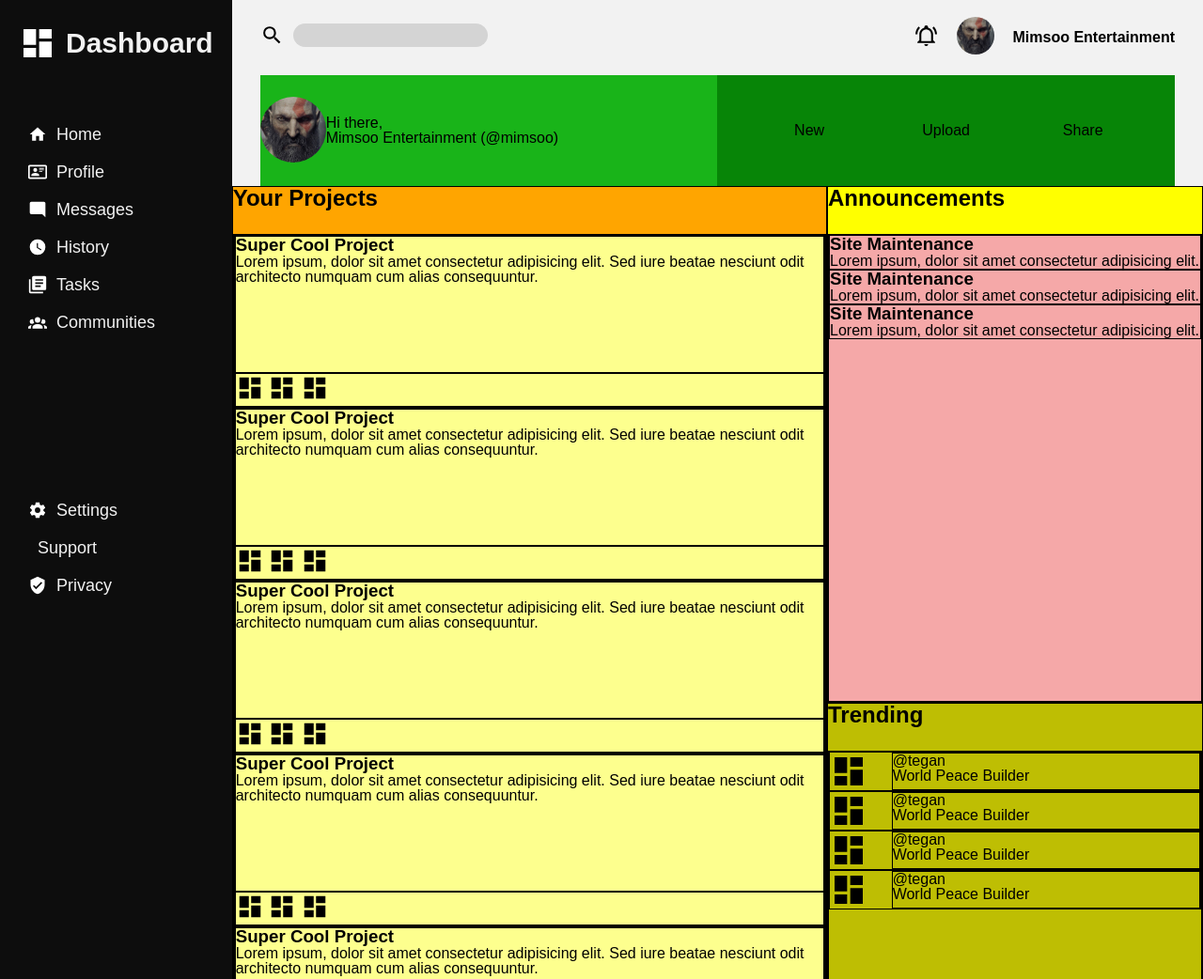
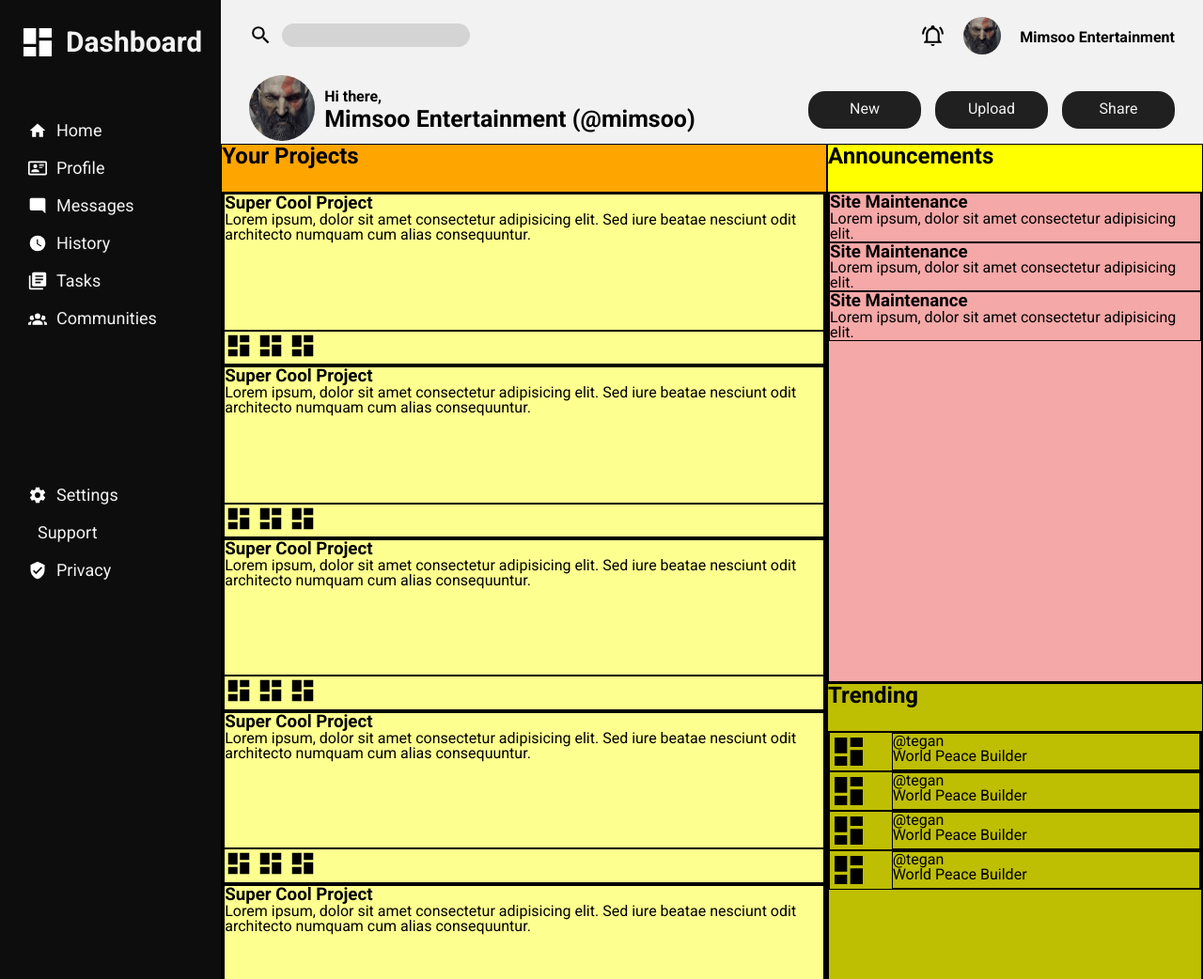
Before and after one commit to ashLuchowa/Odin_Dashboard, a plain HTML site: page index.html in a window 1280 px wide. Shown: the top 1042 px of the page at 94% size. Drawn offline with Linux system fonts and the light colour scheme.

Commit message:
Finish header section

```diff
--- a/index.html
+++ b/index.html
@@ -7,6 +7,9 @@
     <meta name="viewport" content="width=device-width, initial-scale=1.0">
     <link rel="stylesheet" href="./main.css">
     <link rel="stylesheet" href="./normalize.css">
+    <link rel="preconnect" href="https://fonts.googleapis.com">
+    <link rel="preconnect" href="https://fonts.gstatic.com" crossorigin>
+    <link href="https://fonts.googleapis.com/css2?family=Roboto:ital,wght@0,100;0,300;0,400;0,500;0,700;0,900;1,100;1,300;1,400;1,500;1,700;1,900&display=swap" rel="stylesheet">
     <title>Admin Dashboard</title>
 </head>
 
--- a/main.css
+++ b/main.css
@@ -7,7 +7,7 @@
 }
 
 * {
-    font-family: sans-serif;
+    font-family: 'Roboto', sans-serif;
     line-height: 1;
     margin: 0;
     padding: 0;
@@ -94,7 +94,6 @@ button {
 header {
     padding: 0px 30px;
     background-color: var(--text-color-main);
-    height: 1fr;
     display: grid;
     grid-template-columns: 1fr 1fr;
     grid-template-rows: 80px 1fr;
@@ -124,11 +123,15 @@ header {
     border-radius: 20px;
     background-color: rgb(212, 212, 212);
     height: 25px;
-    /* margin: 0px 200px 0px 20px; */
+    width: 200px;
+}
+
+#site-search:focus {
+    width: 350px;
+    transition: 0.15s ease-in-out;
 }
 
 .header-name {
-    background-color: rgb(25, 180, 25);
     display: grid;
     grid-template-columns: 1fr 9fr;
     align-content: center;
@@ -143,21 +146,41 @@ header {
 }
 
 .header-name-subtext {
+    font-weight: bold;
     display: flex;
     align-items: end;
+    margin-bottom: 3px;
+    margin-left: 10px;
 }
 
 .header-name-maintext {
+    font-weight: bold;
+    font-size: 25px;
     display: flex;
     align-items: start;
+    margin-left: 10px;
 }
 
 .header-btn {
-    background-color: rgb(7, 133, 7);
-    display: grid;
-    grid-template-columns: 1fr 1fr 1fr;
-    padding: 50px;
-    gap: 50px;
+    display: flex;
+    justify-content: end;
+    align-items: center;
+    gap: 15px;
+}
+
+.header-btn button {
+    align-items: center;
+    background-color: var(--main-color-2);
+    color: var(--text-color-main);
+    border-radius: 18px;
+    height: 40px;
+    width: 120px;
+}
+
+.header-btn button:hover {
+    background-color: #646464;
+    transform: translateY(-2px);
+    transition: .2s ease-in-out;
 }
 
 #profile-btn img {
```
